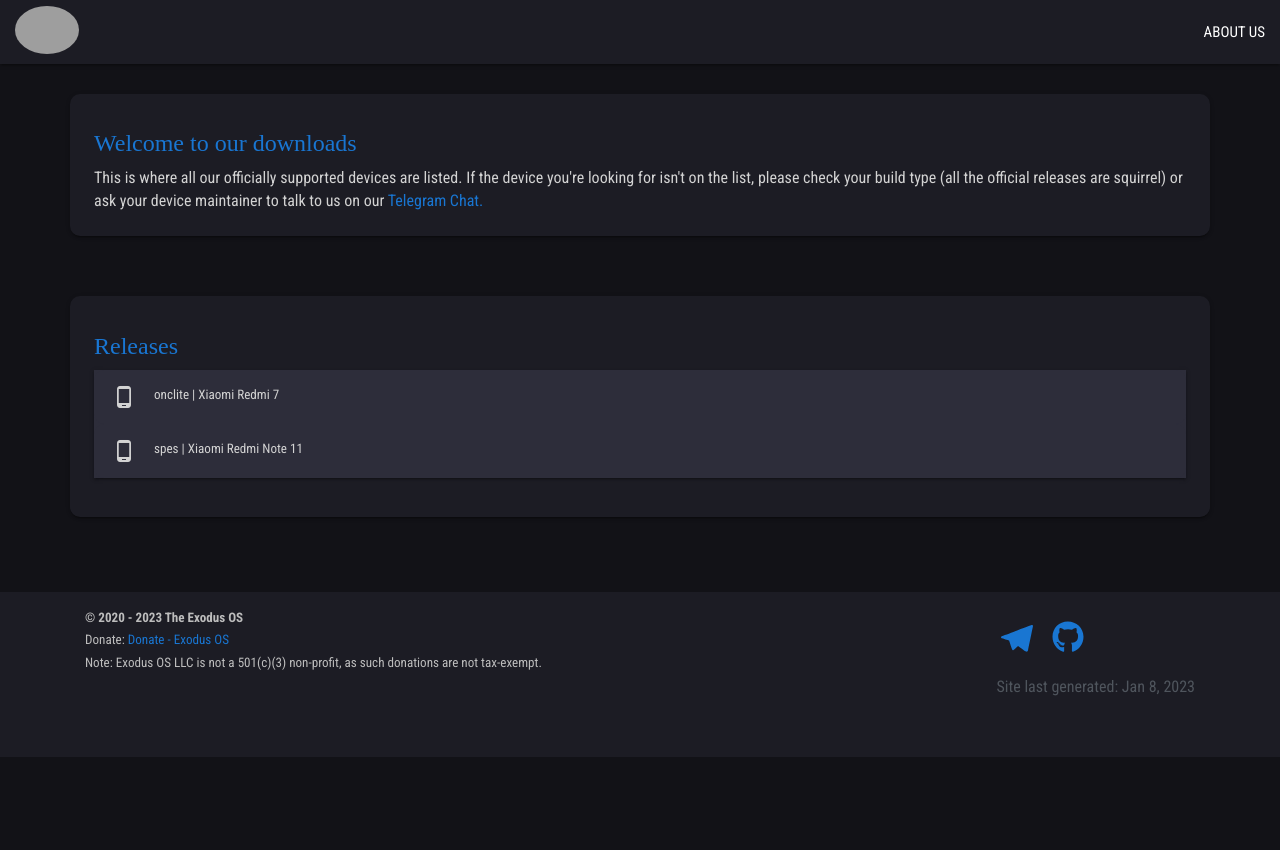
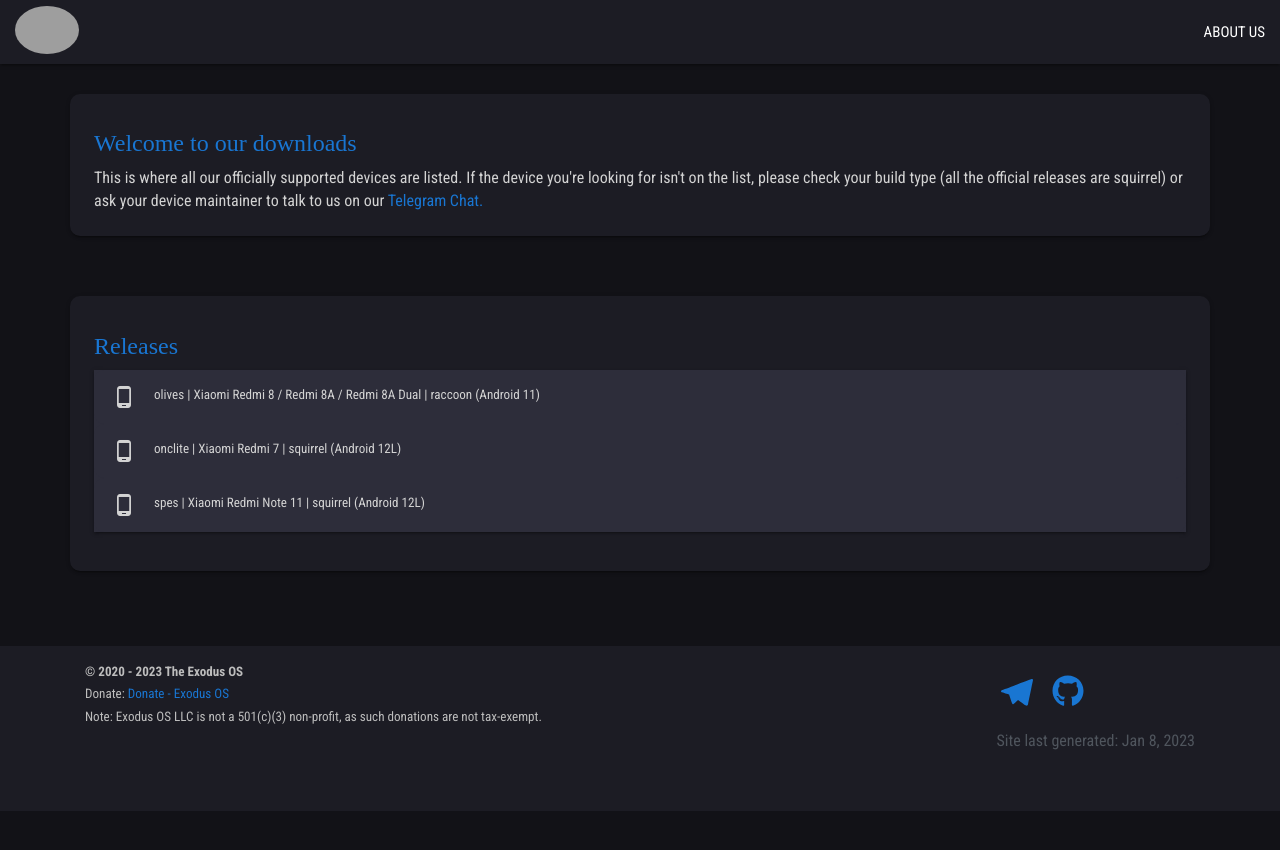
Before and after one commit to ExodusOS/exodus.github.io, a Jekyll site: the page built from index.md, in a window 1280 px wide. Shown: the top 850 px of the page. Built offline with Jekyll 4.4.1, drawn with Linux system fonts in a browser that asks for light colours; nearby versions of some CDN libraries; grey boxes are pictures that could not be loaded.

Commit message:
Update page download

```diff
--- a/_config.yml
+++ b/_config.yml
@@ -65,6 +65,12 @@
 #   - vendor/cache/
 #   - vendor/gems/
 #   - vendor/ruby/
+exclude:
+  - .idea/
+  - .gitignore
+  - Dockerfile
+  - Dockerfile.deploy
+  - CNAME
 
 # Plugins
 # Use the following plug-ins
--- /dev/null
+++ b/_includes/snippets/branch.html
@@ -0,0 +1,10 @@
+{%- capture android_version -%}
+{%- case version -%}
+    {% when "raccoon" %}
+        Android 11
+    {% when "squirrel" %}
+        Android 12L
+{%- endcase -%}
+{%- endcapture -%}
+{%- assign android_version = android_version | strip -%}
+{{ version }} {% if android_version != '' %}({{ android_version }}){% endif -%}
--- a/index.md
+++ b/index.md
@@ -12,11 +12,11 @@
   <div class="card-content">
     <span class="card-title">Releases</span>
     <ul class="collapsible shishu-lighter-bg collapsible-noborder">
-      {% for device in site.devices %}
+	{%- for device in site.devices %}
         <li>
           <div class="collapsible-header collapsible-noborder shishu-lighter-bg">
             <i class="material-icons">phone_android</i>
-          {{ device.codename }} | {{ device.fullname }}</div>
+          {{ device.codename }} | {{ device.fullname }} | {% assign version = device.currentversion %}{% include snippets/branch.html %}</div>
           <div class="collapsible-body collapsible-noborder shishu-midlight-bg">
             <span>Maintainer:</span><div class="chip shishu-lighter-bg" style="margin-left:4px">{{ device.maintainer }}</div><br>
             <span>Latest build:</span><div class="chip shishu-lighter-bg" style="margin-left:4px">{{ device.filename }}</div><br>
@@ -71,7 +71,7 @@
            });
          });
         </script>
-      {% endfor %}
+		{% endfor %}
     </ul>
   </div>
 </div>
```
Also changed, not shown: Gemfile (+18 -21 lines), _devices/olives.md (added, +9 -0 lines), Gemfile.lock, 2 other files.
